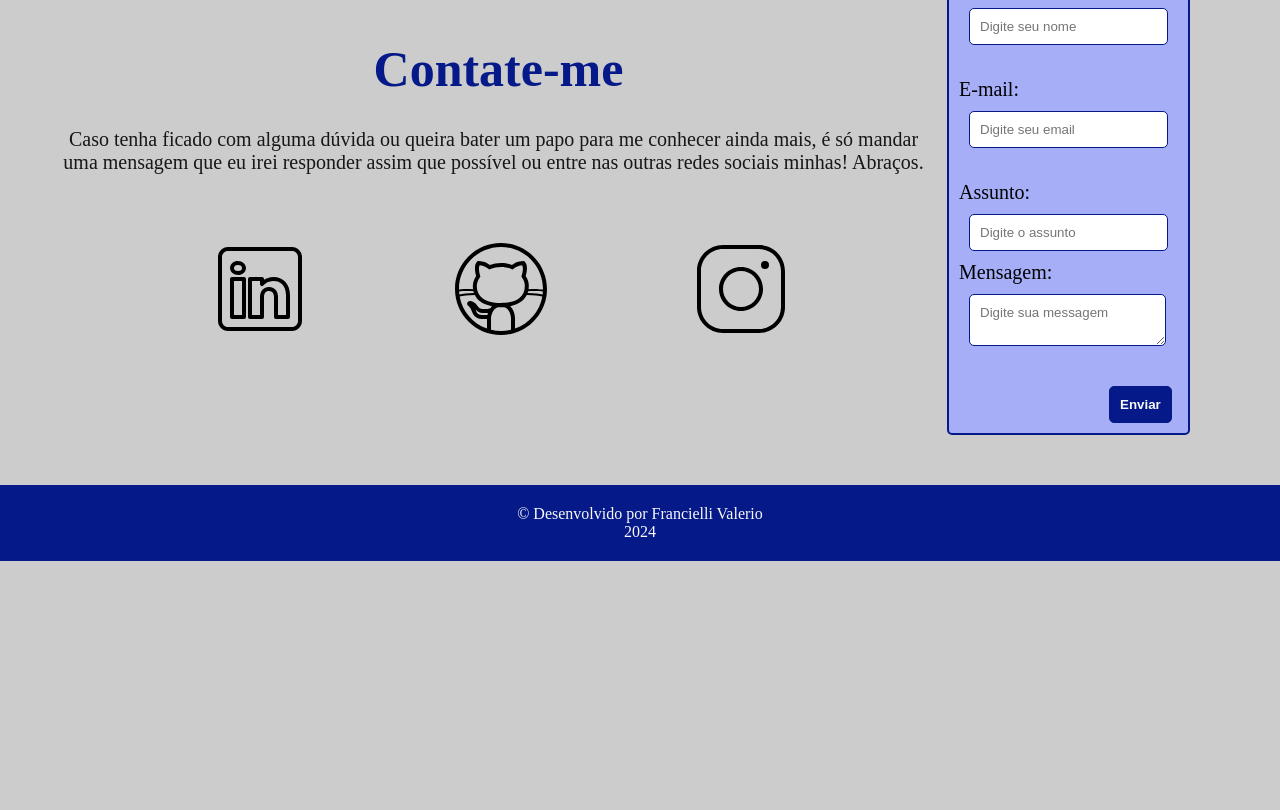
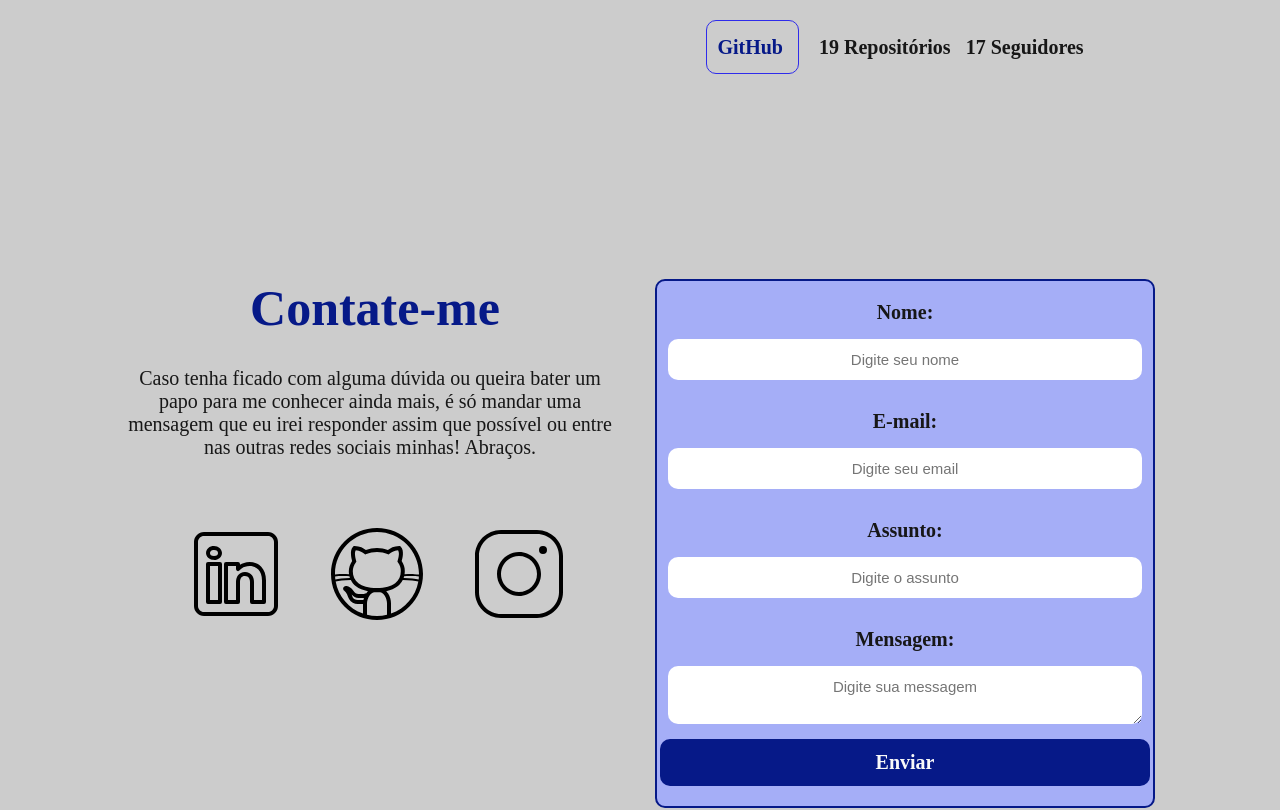
Before and after one commit to franciellivalerio/portfolio, a plain HTML site: page index.html in a window 1280 px wide. Shown: the part 1791-2601 px from the top of the page. Before the commit the page ends 2352 px from the top, so only its background shows below. Drawn offline with Linux system fonts and the light colour scheme.

Commit message:
style: correção do formulário e margens do site

```diff
--- a/assets/css/style.css
+++ b/assets/css/style.css
@@ -1,10 +1,10 @@
-*{
+* {
     margin: 0;
     padding: 0;
     text-decoration: none;
 }
 
-:root{
+:root {
     --purple-200: #2e2beb;
     --purple-500: #5106a7;
     --purple-800: #061988;
@@ -18,16 +18,16 @@
     --white: #F9F9F9;
 }
 
-html{
+html {
     scroll-behavior: smooth;
 }
 
-body{
+body {
     background-color: var(--gray-200);
 
 }
 
-.buttom{
+.buttom {
     padding-left: 32px;
     padding-right: 32px;
     padding-top: 20px;
@@ -38,17 +38,20 @@ body{
     font-weight: 700;
 
 }
-.buttom:hover{
+
+.buttom:hover {
     background-color: var(--purple-800);
     color: var(--gray-200);
 }
-.flex{
+
+.flex {
     display: flex;
     justify-content: center;
     align-items: center;
 }
 
-.menu_conteiner{
+.menu_conteiner {
+    max-width: 100%;
     background-color: var(--purple-800);
     position: sticky;
     top: 0;
@@ -57,12 +60,13 @@ body{
     display: flex;
 }
 
-.menu_conteiner a{
+.menu_conteiner a {
     font-size: 20px;
     color: var(--white);
     font-weight: bold;
 }
-.menu_conteiner a:hover{
+
+.menu_conteiner a:hover {
     color: var(--purple-200);
 }
 
@@ -75,13 +79,13 @@ body{
     align-items: center;
 }
 
-.menu_list{
+.menu_list {
     display: flex;
     justify-content: space-around;
     align-items: center;
 }
 
-.menu_list li{
+.menu_list li {
     font-size: 20px;
     list-style: none;
     margin-left: 20px;
@@ -90,88 +94,96 @@ body{
     display: inline-flex;
 }
 
-.primeiro_menu{
-    padding: 120px 50px;
+.primeiro_menu {
+    margin: 5px;
+    padding: 100px 120px 120px 160px;
     justify-content: center;
     align-items: center;
-    display: flex;
+    display: grid;
+    grid-template-columns: repeat(auto-fill, 500px);
     text-align: center;
 }
 
-.primeiro_menu h1{
+.primeiro_menu h1 {
     font-size: 50px;
     color: var(--purple-800);
     font-weight: bold;
     padding-bottom: 30px;
 }
 
-.primeiro_menu p{
+.primeiro_menu p {
     font-size: 20px;
     color: var(--black-800);
     padding-bottom: 50px;
 }
 
-.primeiro_menu a{
+.primeiro_menu a {
     font-size: 20px;
     color: var(--purple-800);
     font-weight: bold;
-    justify-content: center;
 }
 
-.primeiro_menu h2{
+.primeiro_menu h2 {
     font-size: 30px;
     color: var(--black-800);
     font-weight: bold;
     padding-bottom: 30px;
 }
 
-.primeiro_menu img{
+.primeiro_menu img {
     border-radius: 500px;
 }
 
-.sobre{
-    padding: 100px 100px 100px;
+.sobre {
+    padding: 50px 50px 50px 50px;
     justify-content: center;
     align-items: center;
-    display: flex;
+    display: grid;
+    grid-template-columns: repeat(auto-fill, 500px);
     text-align: center;
+    margin: auto;
 }
 
-.sobre img{
+.sobre img {
     border-radius: 500px;
-    border: 3px solid var(--purple-800)
+    border: 3px solid var(--purple-800);
+}
+
+.sobre a {
+    color: var(--purple-800);
+    flex-direction: row;
+    padding: 15px 10px 15px 10px;
+    border: 0.2px solid var(--purple-200);
+    border-radius: 10px;
+    text-align: center;
+    font-size: 20px;
+    font-weight: bold;
+    margin: 15px 15px 15px 15px;
 
 }
 
-.sobre a{
-    padding-left: 32px;
-    padding-right: 32px;
-    padding-top: 20px;
-    padding-bottom: 20px;
+.sobre span {
+    flex-direction: row;
     font-size: 20px;
-    color: var(--purple-800);
-    font-weight: bold;
+    color: var(--black-800);
+    font-weight: bolder;
+    padding: 15px 5px 15px 5px;
     justify-content: center;
-    border: 0.2px solid var(--purple-200);
-    border-radius: 10px;
-    text-align: center;
-    font-weight: 700;
-    justify-content: space-between;
+    margin: auto;
 }
-
-.sobre a:hover{
+.sobre a:hover {
     background-color: var(--purple-800);
     color: var(--gray-200);
 }
 
-.segundo_menu{
+.segundo_menu {
     padding: 50px 50px;
     justify-content: space-between;
     align-items: center;
     display: inline-block;
 }
 
-.segundo_menu h1{
+.segundo_menu h1 {
     font-size: 50px;
     color: var(--purple-800);
     font-weight: bold;
@@ -179,32 +191,26 @@ body{
     text-align: center;
 }
 
-.segundo_menu p{
+.segundo_menu p {
     font-size: 20px;
     color: var(--black-800);
     padding-bottom: 50px;
     text-align: center;
 }
 
-.sobre span{
-    font-size: 20px;
-    color: var(--black-800);
-    font-style: italic;
-    font-weight: bolder;
-    padding-bottom: 30px;
-    margin-left: 30px;
+
+
+.contato {
+    min-width: auto;
+    display: grid;
+    grid-template-columns: repeat(auto-fill, 500px);
     justify-content: center;
+    text-align: center;
+    margin-bottom: 190px;
+    margin-top: 120px;
+    gap: 30px;
 }
-
-.contato{
-    padding: 50px 50px;
-    justify-content: center;
-    align-items: center;
-    display: flex;
-    text-align: center;
-}
-
-.contato h4{
+.contato h4 {
     font-size: 50px;
     color: var(--purple-800);
     font-weight: bold;
@@ -213,7 +219,7 @@ body{
     justify-content: center;
 }
 
-.contato p{
+.contato p {
     font-size: 20px;
     color: var(--black-800);
     padding-bottom: 50px;
@@ -222,68 +228,77 @@ body{
     padding-right: 10px;
 }
 
-.forms{
-    display: block;
+.forms {
+    display: grid;
+    grid-template-columns: repeat(auto-fill, 500px);
     justify-content: center;
-    align-items: center;
-    text-align: justify;
-    font-size: 20px;
+    text-align: center;
+    gap: 15px;
     background-color: var(--purple-900);
-    border-radius: 5px;
-    padding: 10px 10px 10px 10px;
     border: 2px solid var(--purple-800);
-    margin-right: 40px;
+    border-radius: 10px;
+    padding: 20px;
 }
 
-
-.forms input{
-    padding: 10px;
-    margin: 10px;
-    border-radius: 5px;
-    border: 0.5px solid var(--purple-800);
-    display: block;
-    justify-content: center;
+.forms input, textarea {
+    padding: 12px 12px;
+    border: none;
+    border-radius: 10px;
+    font-size: 15px;
+    text-align: center;
+    box-sizing: content-box;
+    width: 90%;
+    margin: auto;
 }
 
-.forms textarea{
-    font-family: Arial, Helvetica, sans-serif;
-    padding: 10px;
-    margin: 10px;
-    border-radius: 5px;
-    border: 0.5px solid var(--purple-800);
-    display: block;
-    justify-content: center;
-    align-items: center;
+.forms a{
+    padding: 12px 15px;
+    border: none;
+    border-radius: 10px;
+    font-size: 15px;
+    text-align: center;
+    box-sizing: content-box;
+    width: 90%;
+    margin: auto;
 
 }
 
-.forms button{
-    padding: 10px 10px 10px 10px;
-    border-radius: 5px;
-    border: 0.5px solid var(--purple-800);
+.forms label {
+    font-size: 20px;
+    color: var(--black-800);
+    font-weight: bold;
+}
+
+.forms ::placeholder {
+    font-family: Arial, Helvetica, sans-serif;
+}
+
+.forms a {
     background-color: var(--purple-800);
     color: var(--white);
+    padding: 12px 20px;
+    border: none;
+    border-radius: 10px;
+    cursor: pointer;
+    font-size: 20px;
     font-weight: bold;
-    justify-content: center;
-    align-items: flex-end;
-    margin-top: 30px;
-    margin-left: 150px;
+
 }
 
-.icones{
+.icones {
     display: flex;
     justify-content: space-evenly;
     align-items: center;
     padding: 15px;
 }
 
-.icones :hover{
+.icones :hover {
     background-color: var(--purple-800);
     color: var(--gray-200);
     border-radius: 10px;
 }
 
-footer{
+footer {
     background-color: var(--purple-800);
     color: var(--white);
     text-align: center;
--- a/index.html
+++ b/index.html
@@ -9,6 +9,7 @@
     <meta name="keywords" content="HTML, CSS, JavaScript">
     <link rel="icon" href="./assets/img/favicon.svg" type="image/x-icon">
     <link rel="stylesheet" href="./assets/css/style.css">
+    <link rel="sucesspage" href="./sucess.html">
     <title>Franverse</title>
 </head>
 
@@ -69,18 +70,15 @@
                     <p>
                     Desde o começo, senti a necessidade de fazer esse campo tão imenso ser um lugar onde as pessoas menos experientes pudessem experiementar acolhimento.
                     Tenho um perfil de estudos profissional na rede social X (antigo Twitter) onde eu compartilho da minha rotina e dicas de estudo tanto para back-end quanto
-                    para front-end. Hoje, já somo mais de 2 MILHõES de visualizações e milhares de seguidores que me apoiam e seguem meus conteúdos.
-                    </p>
-                    <p>
-                    Ficou curioso(a) para saber mais sobre mim? Clique no botão abaixo para acessar o meu perfil no X e vamos bater um papo! 🚀
-                    </p>
+                    para front-end. Hoje, já somo mais de 2 MILHÕES de visualizações e milhares de seguidores que me apoiam e seguem meus conteúdos.
                 </p>
 
 
                 <div id="sobre_github" class="botao_github">
 
-                    <a target="_blank" href="https://x.com/httpsfranverse"> X</a>
-                    <span> +3k Seguidores</span>
+                    <a target="_blank" href="https://github.com/franciellivalerio"> GitHub </a>
+                    <span> 19 Repositórios </span> <span> 17 Seguidores </span>
+
 
                 </div>
 
@@ -114,22 +112,23 @@
                 <label for="name">Nome: </label>
                 <input id="name" type="text" name="name" placeholder="Digite seu nome">
                 <span id="txtNome"></span>
-                <br>
+
                 <label for="email">E-mail: </label>
                 <input id="email" type="text" name="email" placeholder="Digite seu email">
                 <span id="txtEmail"></span>
-                <br>
+
                 <label for="subject">Assunto: </label>
                 <input id="subject" type="text" name="subject" placeholder="Digite o assunto">
                 <span id="txtSubject"></span>
 
-                <label for="message">Mensagem: </label>
-                <textarea id="message" name="message" placeholder="Digite sua messagem"></textarea>
+                <label for="message"> Mensagem: </label>
+                <textarea id="message" class="mensagem" name="message" placeholder="Digite sua messagem"></textarea>
 
-                <button type="submit">Enviar</button>
+                <a href="sucess.html" title="Success"> Enviar </a>
             </form>
         </section>
     </main>
+
     <footer>
         <div id="footer_content" class="rodape">
             <p> &copy; Desenvolvido por Francielli Valerio</p>
```
Also changed, not shown: sucess.html (+1 -0 lines).
